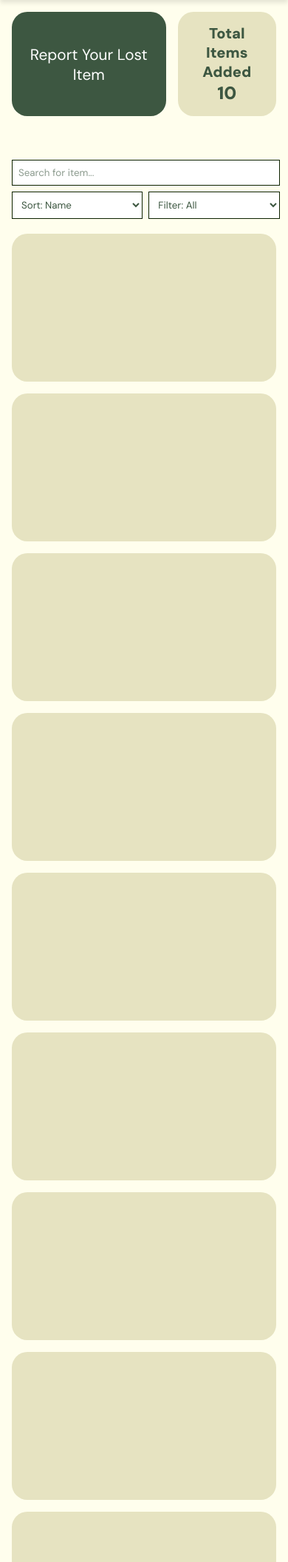
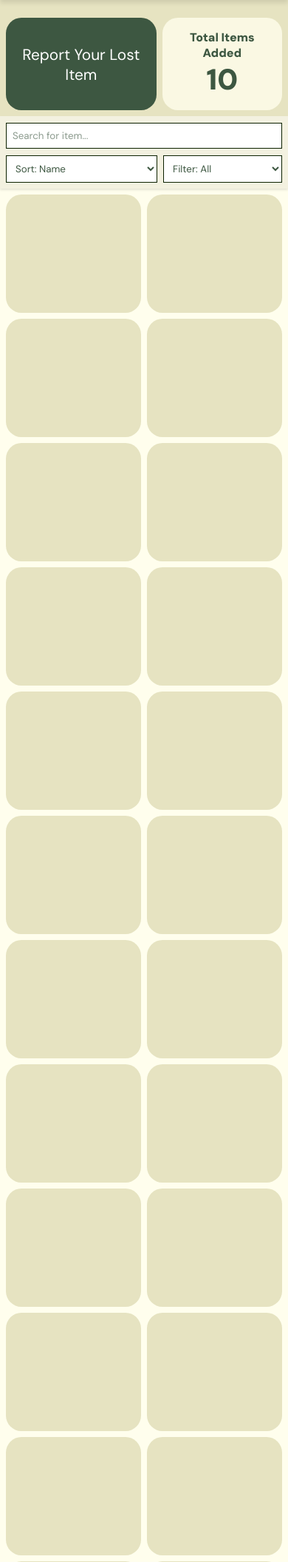
Before and after one commit to ok-open/CCDEVAP-S16-6-ArcherFind-DLSU-Lost-and-Found-System, a PHP site: page /student_item-view.html in a window 390 px wide. Shown: the part 60-2172 px from the top of the page at 74% size. Run offline with PHP 8.4, Linux system fonts and the light colour scheme.

Commit message:
fixed student item view with responsive view

```diff
--- a/student_item-view.html
+++ b/student_item-view.html
@@ -103,6 +103,7 @@
 <!-- END OF NAVIGATION BAR / HEADER -->
 
     <div class="itemview-wrapper">
+        <!-- SIDEBAR -->
         <aside class="itemview-sidebar">
             <button class="report-btn" onclick="location.href='student_report-item.html'">
                 Report Your Lost Item
@@ -110,12 +111,11 @@
 
             <div class="stats-box">
                 <h3>Total Items Added</h3>
-                <h2>10</h2>
+                <h1>10</h1>
             </div>
         </aside>
-
-        <main class="itemview-main">
-            <div class="itemview-controls">
+        <!-- CONTROLS -->
+        <div class="itemview-controls">
                 <input type="text" placeholder="Search for item..." class="search-bar">
 
                 <select class="sort-dropdown">
@@ -130,9 +130,51 @@
                     <option>Identity Documents</option>
                     <option>Watch / Jewelry</option>
                 </select>
-            </div>
+        </div>
 
+        <!-- MAIN -->
+        <main class="itemview-main">
             <div class="item-list">
+                <a href="students_claim-form.html" class="item-card"></a>
+                <a href="students_claim-form.html" class="item-card"></a>
+                <a href="students_claim-form.html" class="item-card"></a>
+                <a href="students_claim-form.html" class="item-card"></a>
+                <a href="students_claim-form.html" class="item-card"></a>
+                <a href="students_claim-form.html" class="item-card"></a>
+                <a href="students_claim-form.html" class="item-card"></a>
+                <a href="students_claim-form.html" class="item-card"></a>
+                <a href="students_claim-form.html" class="item-card"></a>
+                <a href="students_claim-form.html" class="item-card"></a>
+                <a href="students_claim-form.html" class="item-card"></a>
+                <a href="students_claim-form.html" class="item-card"></a>
+                <a href="students_claim-form.html" class="item-card"></a>
+                <a href="students_claim-form.html" class="item-card"></a>
+                <a href="students_claim-form.html" class="item-card"></a>
+                <a href="students_claim-form.html" class="item-card"></a>
+                <a href="students_claim-form.html" class="item-card"></a>
+                <a href="students_claim-form.html" class="item-card"></a>
+                <a href="students_claim-form.html" class="item-card"></a>
+                <a href="students_claim-form.html" class="item-card"></a>
+                <a href="students_claim-form.html" class="item-card"></a>
+                <a href="students_claim-form.html" class="item-card"></a>
+                <a href="students_claim-form.html" class="item-card"></a>
+                <a href="students_claim-form.html" class="item-card"></a>
+                <a href="students_claim-form.html" class="item-card"></a>
+                <a href="students_claim-form.html" class="item-card"></a>
+                <a href="students_claim-form.html" class="item-card"></a>
+                <a href="students_claim-form.html" class="item-card"></a>
+                <a href="students_claim-form.html" class="item-card"></a>
+                <a href="students_claim-form.html" class="item-card"></a>
+                <a href="students_claim-form.html" class="item-card"></a>
+                <a href="students_claim-form.html" class="item-card"></a>
+                <a href="students_claim-form.html" class="item-card"></a>
+                <a href="students_claim-form.html" class="item-card"></a>
+                <a href="students_claim-form.html" class="item-card"></a>
+                <a href="students_claim-form.html" class="item-card"></a>
+                <a href="students_claim-form.html" class="item-card"></a>
+                <a href="students_claim-form.html" class="item-card"></a>
+                <a href="students_claim-form.html" class="item-card"></a>
+                <a href="students_claim-form.html" class="item-card"></a>
                 <a href="students_claim-form.html" class="item-card"></a>
                 <a href="students_claim-form.html" class="item-card"></a>
                 <a href="students_claim-form.html" class="item-card"></a>
--- a/styles/global.css
+++ b/styles/global.css
@@ -56,6 +56,7 @@
     /**************** BACKGROUND IMAGES ****************/
     --BACKGROUND-login: url('BACKGROUNDS/Login.png');
     --BACKGROUND-home:  url('BACKGROUNDS/Home.png');
+    --BACKGROUND-itemview: url('BACKGROUNDS/ItemView.png')
 }
 
 .darkmode {
@@ -74,6 +75,7 @@
     /**************** BACKGROUND IMAGES (DARK MODE) ****************/
     --BACKGROUND-login: url('BACKGROUNDS/LoginDark.png');
     --BACKGROUND-home: url('BACKGROUNDS/HomeDark.png');
+    --BACKGROUND-itemview: url('BACKGROUNDS/ItemViewDark.png')
 }
 
 * {
@@ -90,8 +92,8 @@
 
 body {
     background-color: var(--color-secondary);
-    overflow-x: hidden;
     max-width: 100%;
+    height: 100%;
 }
 
 h1, h2, h3, h4, h5, h6 {
--- a/styles/student_item-view.css
+++ b/styles/student_item-view.css
@@ -1,23 +1,42 @@
 
 /**************** STUDENTS_ITEM VIEW ****************/
-.itemview-wrapper {
-    display: flex;
-    flex-direction: row;
-    min-height: 100dvh;
-    padding-top: 80px;
+html, body {
+    height: 100%;
+    overflow: hidden;
 }
 
+body {
+    overflow: hidden;
+}
+
+.itemview-wrapper {
+    display: grid;
+    grid-template-columns: 1fr 6fr;
+    grid-template-rows: 1fr 9fr;
+    grid-template-areas:
+        'sidebar controls'
+        'sidebar main';
+    overflow: hidden; /* prevents the grid itself from scrolling */
+    height: 100dvh;
+}
+
+/* SIDEBAR */
 .itemview-sidebar {
-    position: fixed;
-    width: 20%;
-    padding: var(--space-medium);
+    grid-area: sidebar;
+    overflow: hidden;
+
     display: flex;
     flex-direction: column;
-    gap: var(--space-medium);
+    gap: var(--space-small);
+    padding: var(--space-small);
+    padding-top: 24px;
+    background: var(--BACKGROUND-itemview);
+    background-size: cover;
+    background-position: center;
+    background-repeat: no-repeat;
 }
 
 .report-btn {
-    width: 100%;
     background-color: var(--color-primary);
     color: var(--color-complement);
     border: none;
@@ -35,24 +54,23 @@
 .stats-box {
     padding: var(--space-medium);
     border-radius: var(--radius-medium);
-    background-color: var(--color-secondary-hover);
+    background-color: var(--color-secondary-glass);
     text-align: center;
+    & h3 { font-size: var(--text-medium);}
 }
 
-.itemview-main {
-    width: 80%;
-    margin-left: 20%;
-    padding: var(--space-medium);
-    display: flex;
-    flex-direction: column;
-    gap: var(--space-medium);
-}
+/* CONTROLS */
+.itemview-controls {
+    grid-area: controls;
+    overflow: hidden;
 
-.itemview-controls {
     display: flex;
     flex-wrap: wrap;
     gap: var(--space-small);
     align-items: center;
+    padding: var(--space-small);
+    background-color: color-mix(in srgb, var(--color-secondary-hover), 50% white);
+    box-shadow: 0 2px 3px rgba(0, 0, 0, 0.1);
 }
 
 .search-bar {
@@ -70,14 +88,26 @@
     background-color: var(--color-complement);
 }
 
+.itemview-main {
+    grid-area: main;
+    overflow-y: auto;
+    display: flex;
+    flex-direction: column;
+    padding: var(--space-small);
+}
+
 .item-list {
+    flex: 1;
+    min-height: 0;
     display: grid;
-    grid-template-columns: repeat(auto-fill, minmax(180px, 1fr));
-    gap: var(--space-medium);
+    grid-template-columns: repeat(auto-fill, minmax(300px, 1fr));
+    gap: var(--space-small);
+    align-content: start;
 }
 
 .item-card {
-    height: 200px;
+    height: 320px;
+    width: 100%;
     border-radius: var(--radius-medium);
     background-color: var(--color-secondary-hover);
     transition: transform 0.2s ease;
@@ -100,49 +130,76 @@
     border-radius: 50%;
 }
 
-@media (max-width: 768px) {
+@media (max-width: 1330px) {
+    .itemview-wrapper {
+        display: flex;
+        flex-direction: column;
+    }
+
     .itemview-sidebar {
-        position: fixed;
+        display: flex;
+        flex-direction: row;
+        justify-content: center;
+        background: var(--color-secondary-hover);
+    }
 
-        z-index: 8;
+    .itemview-sidebar button,
+    .itemview-sidebar .stats-box {
+        flex-grow: 1;
     }
 
     .itemview-main {
-        width: 100%;
-        margin-top: 200px;
-        margin-left: 0;
+        flex: 1;
+        min-height: 0;
+        overflow-y: auto;
+    }
+
+    .item-list {
+        grid-template-columns: repeat(auto-fill, minmax(250px, 1fr));
+    }
+}
+
+@media (max-width: 576px) {
+    .itemview-wrapper {
+        display: flex;
+        flex-direction: column;
+    }
+
+    .itemview-sidebar {
+        display: flex;
+        flex-direction: row;
+        justify-content: center;
+    }
+
+    .itemview-sidebar button,
+    .itemview-sidebar .stats-box {
+        flex-grow: 1;
     }
 
     .itemview-controls {
-        position: fixed;
-        width: 93%;
-        z-index: 8;
+        display: grid;
+        grid-template-columns: 2fr;
+        grid-template-rows: 1fr 1fr;
+        grid-template-areas:
+            'search-bar search-bar'
+            'sort-dropdown filter-dropdown';
+    }
+
+    .search-bar { grid-area: search-bar; }
+    .sort-dropdown { grid-area: sort-dropdown; }
+    .filter-dropdown { grid-area: filter-dropdown; }
+
+    .itemview-main {
+        flex: 1;
+        min-height: 0;
+        overflow-y: auto;
     }
 
     .item-list {
-        margin-top: 100px;
+        grid-template-columns: repeat(auto-fill, minmax(140px, 1fr));
     }
 
-    .itemview-wrapper {
-        flex-direction: column;
-        padding-top: 0;
-    }
-
-    .itemview-sidebar,
-    .itemview-main {
-        width: 100%;
-    }
-
-    .itemview-sidebar {
-        flex-direction: row;
-
-    }
-    .itemview-controls {
-        display: grid;
-        grid-template-columns: 1fr 1fr;
-    }
-
-    .itemview-controls input[type="text"] {
-        grid-column: 1 / -1;
+    .item-card {
+    height: 160px;
     }
 }
```
Also changed, not shown: styles/BACKGROUNDS/ItemView.png (added), styles/BACKGROUNDS/ItemViewDark.png (added).
